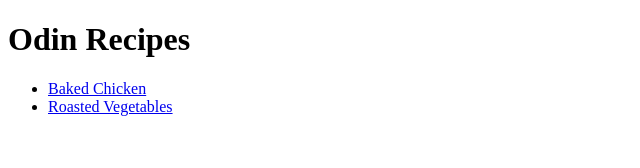
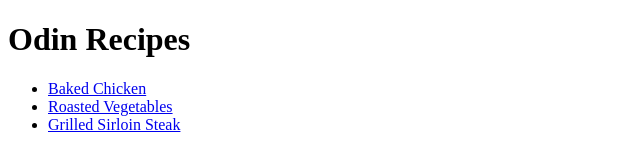
Before and after one commit to JS-1972/odin-recipes, a plain HTML site: page index.html in a window 1280 px wide. Shown: the whole page, without its empty margins (0-640 px from the left). Drawn offline with Linux system fonts and the light colour scheme.

Commit message:
Add link to steak recipe page

```diff
--- a/index.html
+++ b/index.html
@@ -9,6 +9,7 @@
         <ul>
             <li><a href="recipes/baked-chicken.html">Baked Chicken</a></li>
             <li><a href="recipes/roasted-vegetables.html">Roasted Vegetables</a></li>
+            <li><a href="recipes/grilled-steak.html">Grilled Sirloin Steak</a></li>
         </ul>
     </body>
 </html>
```
